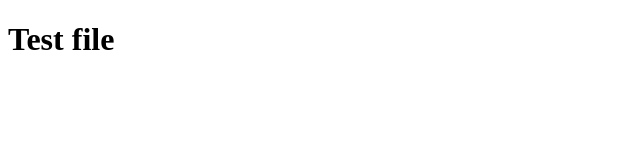
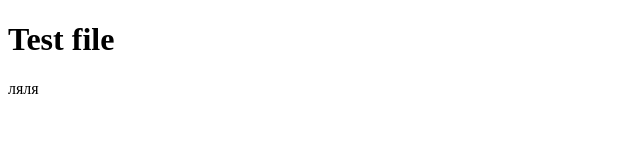
Before and after one commit to Marina642/test, a plain HTML site: page index.html in a window 1280 px wide. Shown: the full height of the page, 0-640 px from the left. Drawn offline with Linux system fonts and the light colour scheme.

Commit message:
Update index.html

```diff
--- a/index.html
+++ b/index.html
@@ -7,5 +7,6 @@
 </head>
 <body>
     <h1>Test file</h1>
+    <p>ляля</p>
 </body>
 </html>
```
